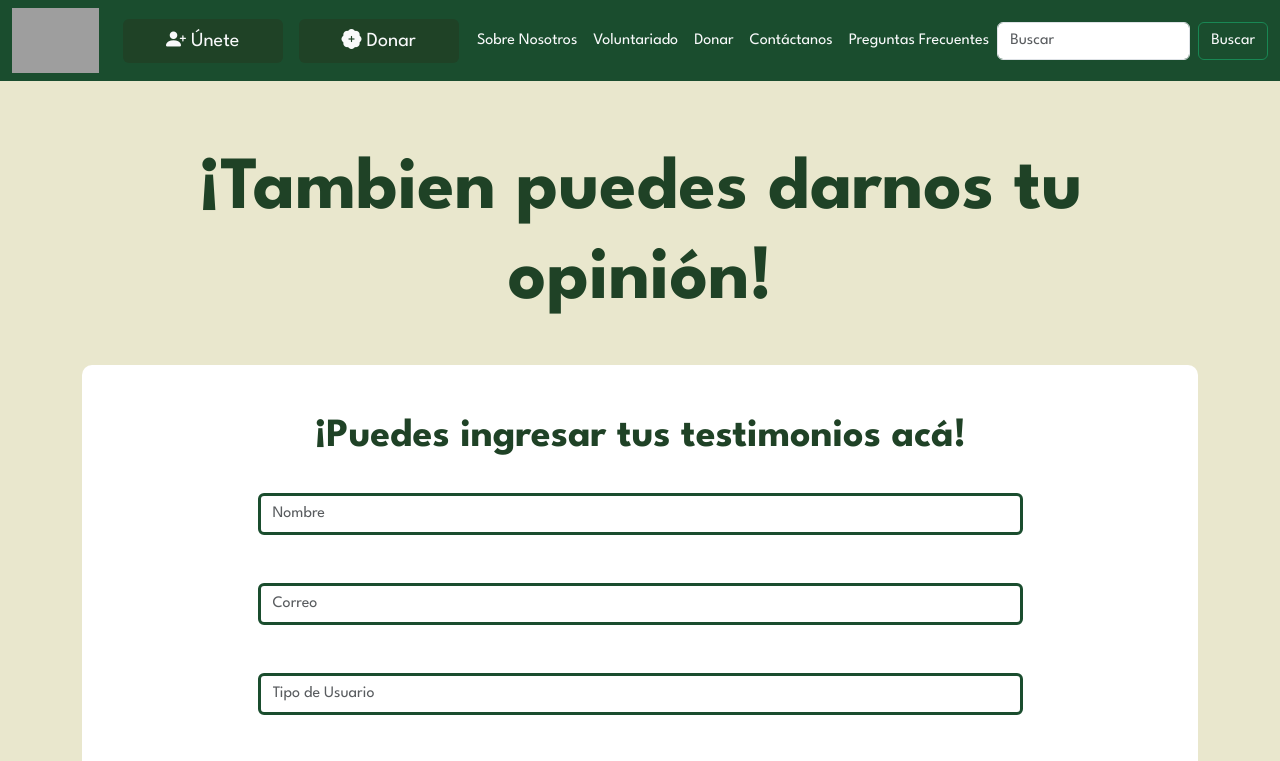
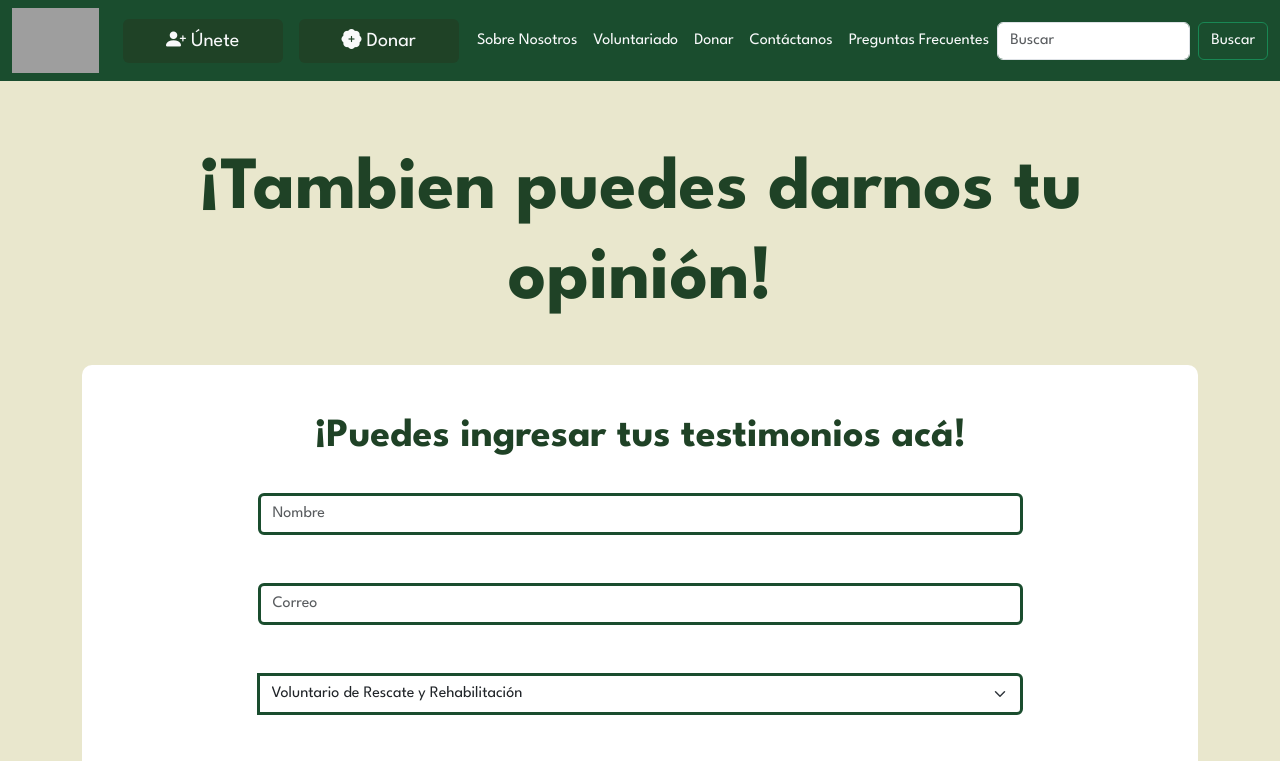
Before and after one commit to maicol-monge/proyecto_wildlife, a React (Create React App) app: page /testimonio in a window 1280 px wide. Shown: the top 761 px of the page. Built offline with nearby package versions, Linux system fonts and the light colour scheme; grey boxes are pictures that could not be loaded.

Commit message:
Push de testimonio

```diff
--- a/src/components/Testimonio.js
+++ b/src/components/Testimonio.js
@@ -2,12 +2,13 @@ import React, { useEffect, useState } from 'react';
 import { Link } from 'react-router-dom';
 import Navbar from './Navbar';
 import soundFile from './images/tigerr.mp3';
+import Voluntario from './Voluntario';
 
 function Contacto() {
     const [formData, setFormData] = useState({
         nombre: '',
         correo: '',
-        pais: 'LS', // Valor por defecto
+        tipoVoluntario: 'Voluntario de Rescate y Rehabilitación', // Valor por defecto
         mensaje: ''
     });
 
@@ -54,7 +55,7 @@ function Contacto() {
         e.preventDefault(); // Evita que la página se recargue
 
         // Validación simple
-        if (!formData.nombre || !formData.correo || !formData.mensaje) {
+        if (!formData.nombre || !formData.correo || !formData.mensaje || !formData.tipoVoluntario) {
             alert('Por favor completa todos los campos.');
             return;
         }
@@ -74,7 +75,7 @@ function Contacto() {
                 setFormData({
                     nombre: '',
                     correo: '',
-                    pais: 'LS',
+                    tipoVoluntario: 'Voluntario de Rescate y Rehabilitación',
                     mensaje: ''
                 });
             } else {
@@ -124,16 +125,29 @@ function Contacto() {
                                         aria-describedby="basic-addon2" />
                                 </div>
 
+
                                 <div className="input-group  w-75 mt-5">
-                                    <input
-                                        type="email"
-                                        className="form-control border-mensaje"
-                                        placeholder="Tipo de Usuario"
-                                        name="tipoUsuario"
-                                        value={formData.correo}
+                                    <label htmlFor="volunteerType" className="form-label " >Tipo de Voluntario:</label>
+                                    <select
+                                        className="form-select border-mensaje"
+                                        id="volunteerType"
+                                        name="tipoVoluntario"
+                                        value={formData.tipoVoluntario}
                                         onChange={handleChange}
-                                        aria-label="tipoUsuario"
-                                        aria-describedby="basic-addon2" />
+                                        required
+                                    >
+                                        <option value="rescate">Voluntario de Rescate y Rehabilitación</option>
+                                        <option value="educacion">Voluntario de Educación y Concienciación</option>
+                                        <option value="monitoreo">Voluntario de Monitoreo y Observación</option>
+                                        <option value="conservacion">Voluntario de Conservación de Hábitats</option>
+                                        <option value="veterinario">Voluntario de Apoyo Veterinario</option>
+                                        <option value="administracion">Voluntario de Gestión y Administración</option>
+                                        <option value="comunicacion">Voluntario de Comunicación y Redes Sociales</option>
+                                        <option value="manejo">Voluntario de Captura y Manejo</option>
+                                        <option value="investigacion">Voluntario de Investigación</option>
+                                        <option value="educacion-ninos">Voluntario de Educación Ambiental para Niños</option>
+                                    </select>
+
                                 </div>
 
                                 <div className="form-floating mt-5 w-75">
```
